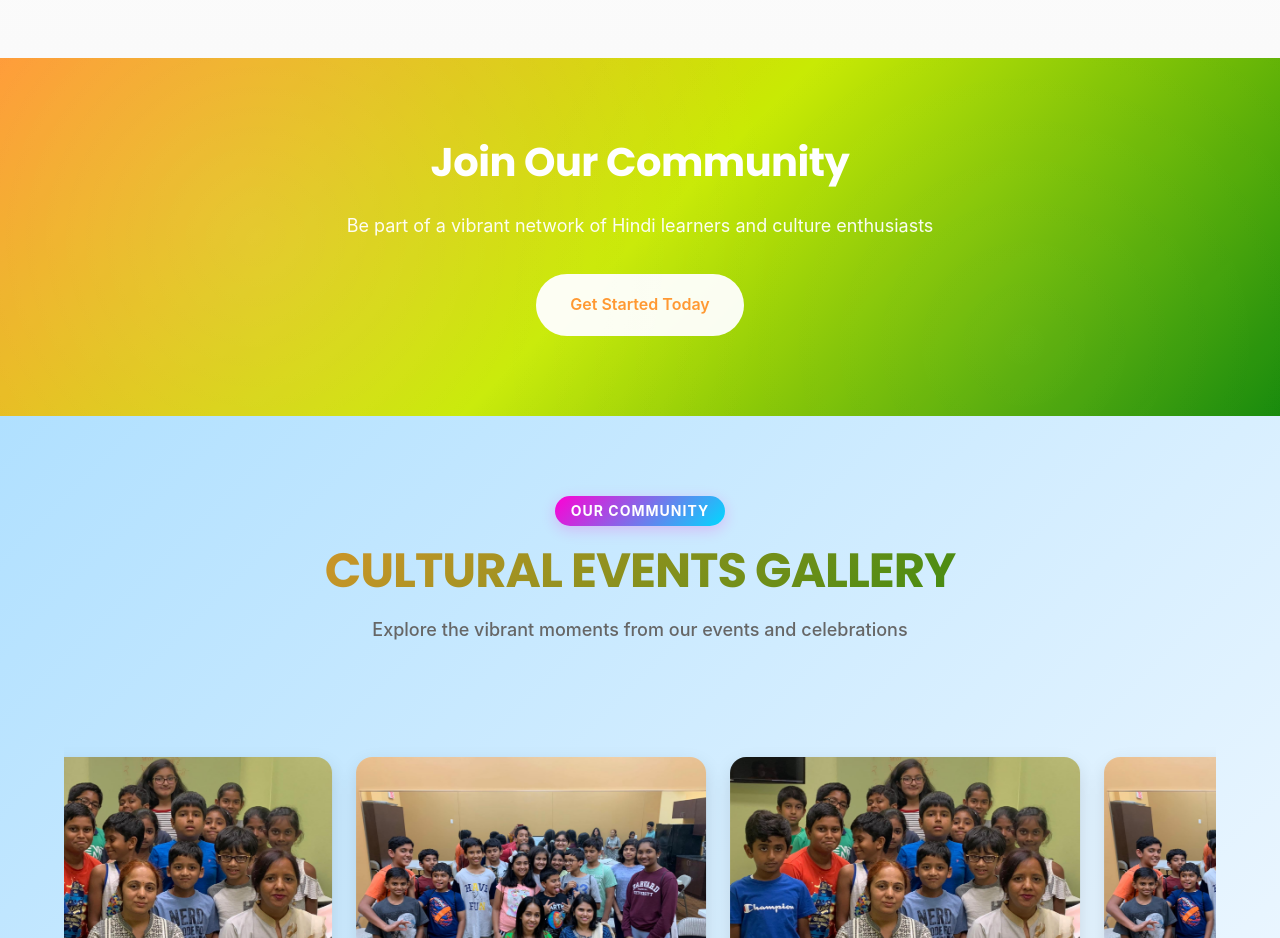
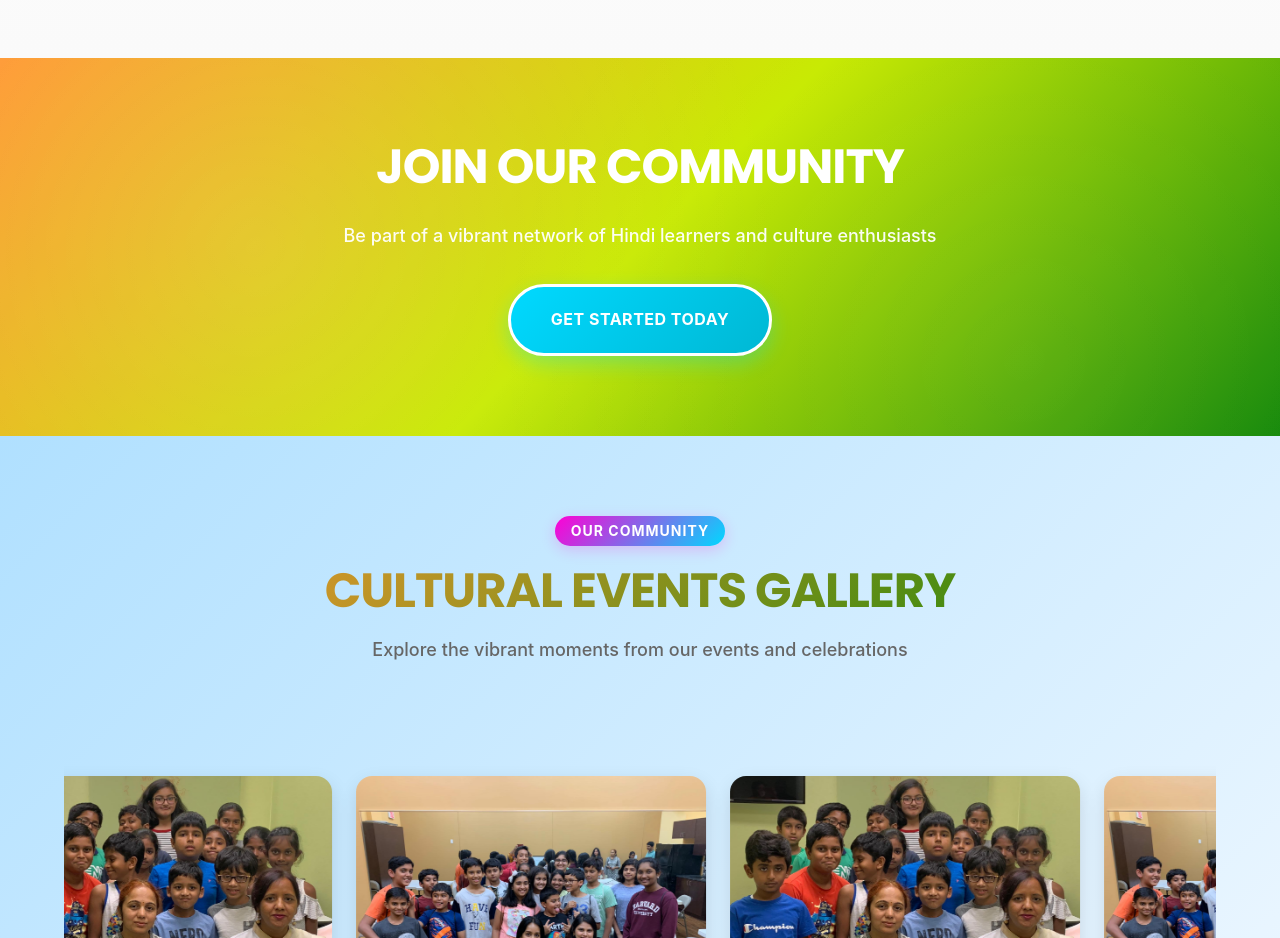
Before and after one commit to EncoderTheCoder/website, a React (Create React App) app: page / in a window 1280 px wide. Shown: the part 2740-3678 px from the top of the page. Built offline with nearby package versions, Linux system fonts and the light colour scheme.

Commit message:
completionId: cgen-861eb328271d48b88eeee8772dde43b8
cgen-861eb328271d48b88eeee8772dde43b8

```diff
--- a/src/styles/components.css
+++ b/src/styles/components.css
@@ -910,10 +910,11 @@
 
 .cta-title {
   color: var(--color-background);
-  font-size: 2.5rem;
+  font-size: clamp(2rem, 6vw, 3rem);
   margin-bottom: var(--spacing-lg);
-  font-weight: 700;
-  letter-spacing: -0.5px;
+  font-weight: 900;
+  letter-spacing: -1px;
+  text-transform: uppercase;
 }
 
 .cta-description {
@@ -924,30 +925,32 @@
   margin-left: auto;
   margin-right: auto;
   line-height: 1.8;
+  font-weight: 500;
 }
 
 .cta-button {
   display: inline-flex;
   align-items: center;
   justify-content: center;
-  padding: 1rem 2rem;
+  padding: 1.25rem 2.5rem;
   font-size: var(--body-medium-size);
-  font-weight: 600;
-  background-color: rgba(255, 255, 255, 0.95);
-  color: var(--color-primary);
+  font-weight: 700;
+  background: linear-gradient(135deg, var(--color-teal), #00B8D4);
+  color: var(--color-background);
   border-radius: var(--radius-full);
   text-decoration: none;
   transition: all var(--transition-base);
-  border: 2px solid transparent;
+  border: 3px solid var(--color-background);
   cursor: pointer;
   white-space: nowrap;
+  text-transform: uppercase;
+  letter-spacing: 0.5px;
+  box-shadow: 0 8px 20px rgba(0, 217, 255, 0.3);
 }
 
 .cta-button:hover {
-  background-color: var(--color-background);
-  color: var(--color-primary);
-  transform: translateY(-3px);
-  box-shadow: 0 12px 24px rgba(0, 0, 0, 0.3);
+  transform: translateY(-5px) scale(1.05);
+  box-shadow: 0 16px 40px rgba(0, 217, 255, 0.5);
 }
 
 .cta-button:focus-visible {
```
